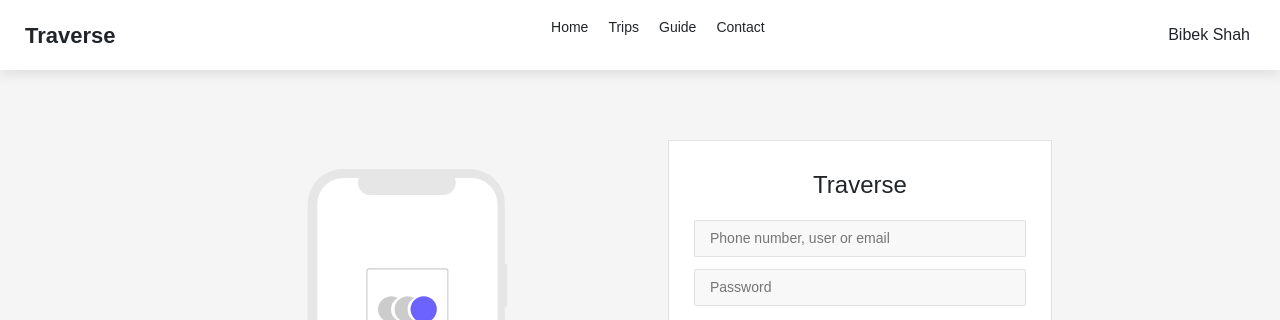
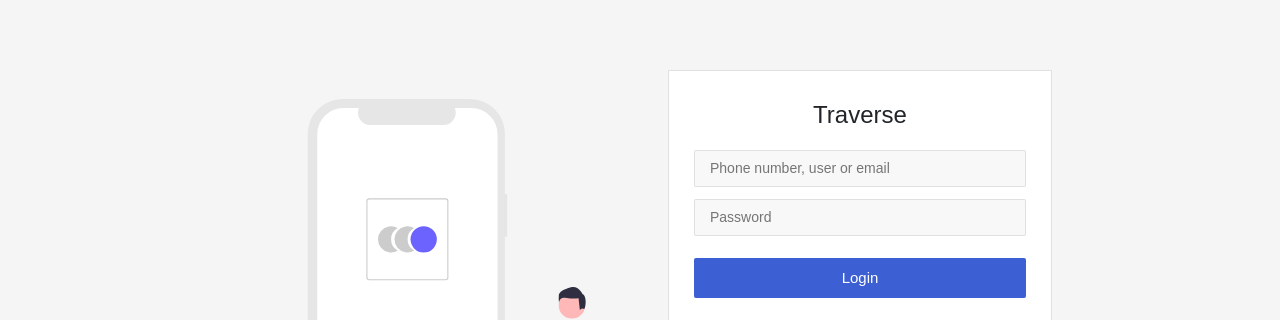
Before and after one commit to SearchMyTrip/Raw-Frontend, a plain HTML site: page login/login.html in a window 1280 px wide. Shown: the top 320 px of the page. Drawn offline with nearby package versions, Linux system fonts and the light colour scheme; some packages are replaced by stand-ins of ours.

Commit message:
Update login.html

```diff
--- a/login/login.html
+++ b/login/login.html
@@ -6,10 +6,7 @@
     <meta http-equiv="X-UA-Compatible" content="IE=edge">
     <meta name="viewport" content="width=device-width, initial-scale=1.0">
     <title>Login</title>
-    <link rel="stylesheet" href="navbar.css">
-    <link rel="stylesheet" href="header.css">
     <link href="https://cdn.jsdelivr.net/npm/bootstrap@5.1.3/dist/css/bootstrap.min.css" rel="stylesheet">
-
     <link rel="stylesheet" href="https://cdn.jsdelivr.net/npm/bootstrap-icons@1.7.2/font/bootstrap-icons.css">
 
 </head>
@@ -181,20 +178,6 @@
         }
     </style>
 
-    <div class="header">
-        <div class="logo">Traverse</div>
-        <div class="center">
-            <ul>
-                <li class="header-items">Home</li>
-                <li class="header-items">Trips</li>
-                <li class="header-items">Guide</li>
-                <li class="header-items">Contact</li>
-            </ul>
-        </div>
-        <div class="profile">Bibek Shah</div>
-    </div>
-
-
     <div class="login-form-main-wrapper">
         <div class="img-container">
             <img src="artt.svg" alt="login art">
```
